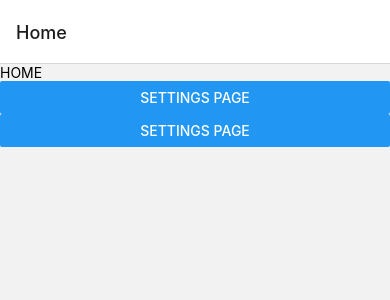
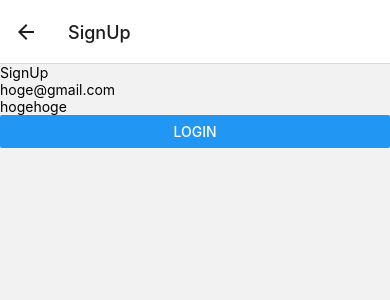
Before and after one commit to SuzukiTakuto/react-native-screen-transition-sample, a React Native app: screen /SignUpPage in a window 390 px wide. Shown: the top 300 px of the page. Built offline with nearby package versions, Linux system fonts and the light colour scheme.

Commit message:
feat: SignUpページの追加

```diff
--- a/package.json
+++ b/package.json
@@ -12,6 +12,7 @@
   "dependencies": {
     "@react-native-firebase/app": "^18.5.0",
     "@react-native-firebase/auth": "^18.5.0",
+    "@react-native-firebase/firestore": "^18.5.0",
     "@react-navigation/native": "^6.1.8",
     "@react-navigation/native-stack": "^6.9.14",
     "expo": "^49.0.13",
--- a/src/api/firebase/error.ts
+++ b/src/api/firebase/error.ts
@@ -1,4 +1,6 @@
 export const AuthError = {
   EmailAlreadyInUse: 'email-already-in-use',
   InvalidEmail: 'invalid-email',
+  UserNotFound: 'user-not-found',
+  WrongPassword: 'wrong-password',
 };
--- /dev/null
+++ b/src/pages/SignUp/index.tsx
@@ -0,0 +1,49 @@
+import React, {FC, useEffect, useState} from 'react';
+import {Text, Button, TextInput, View} from 'react-native';
+import type {RootRoutesParamList} from '../../routes/Root';
+import type {NativeStackScreenProps} from '@react-navigation/native-stack';
+import auth from '@react-native-firebase/auth';
+import {initializeFirebase} from '../../api/firebase/init';
+import {AuthError} from '../../api/firebase/error';
+
+type Props = NativeStackScreenProps<RootRoutesParamList, 'SignUpPage'>;
+export const SignUpPage: FC<Props> = ({navigation}) => {
+  useEffect(() => {}, []);
+
+  // テスト用アカウント情報を標準値として設定
+  const [email, onChangeEmail] = useState('hoge@gmail.com');
+  const [password, onChangePassword] = useState('hogehoge');
+
+  const FirebaseAuth = async () => {
+    // ホーム画面で初期化しても良いかもだけど
+    // 簡易的にログイン・ボタン押下時に初期化する
+    await initializeFirebase();
+
+    auth()
+      .createUserWithEmailAndPassword(email, password)
+      .then(() => {
+        console.log('SUCCESS: signed up');
+        navigation.push('HomePage');
+      })
+      .catch(error => {
+        if (error.code === AuthError.EmailAlreadyInUse) {
+          console.log('That email address is already in use!');
+        }
+
+        if (error.code === AuthError.InvalidEmail) {
+          console.log('That email address is invalid!');
+        }
+
+        console.error(error);
+      });
+  };
+
+  return (
+    <View>
+      <Text>SignUp</Text>
+      <TextInput onChangeText={onChangeEmail} value={email} />
+      <TextInput onChangeText={onChangePassword} value={password} />
+      <Button onPress={FirebaseAuth} title="Login" />
+    </View>
+  );
+};
--- a/src/routes/Root/index.tsx
+++ b/src/routes/Root/index.tsx
@@ -3,6 +3,7 @@ import {createNativeStackNavigator} from '@react-navigation/native-stack';
 import {SettingsPage} from '../../pages/Settings';
 import {HomePage} from '../../pages/Home';
 import {LoginPage} from '../../pages/Login';
+import {SignUpPage} from '../../pages/SignUp';
 
 const Stack = createNativeStackNavigator<RootRoutesParamList>();
 
@@ -10,6 +11,7 @@ export type RootRoutesParamList = {
   HomePage: undefined;
   DetailPage: undefined;
   LoginPage: undefined;
+  SignUpPage: undefined;
 };
 
 export const RootRoutes = () => {
@@ -30,6 +32,11 @@ export const RootRoutes = () => {
         name="LoginPage"
         options={{title: 'Detail'}}
       />
+      <Stack.Screen
+        component={SignUpPage}
+        name="SignUpPage"
+        options={{title: 'SignUp'}}
+      />
     </Stack.Navigator>
   );
 };
```
Also changed, not shown: 2 other files (tests, documents, lock files or other folders).
